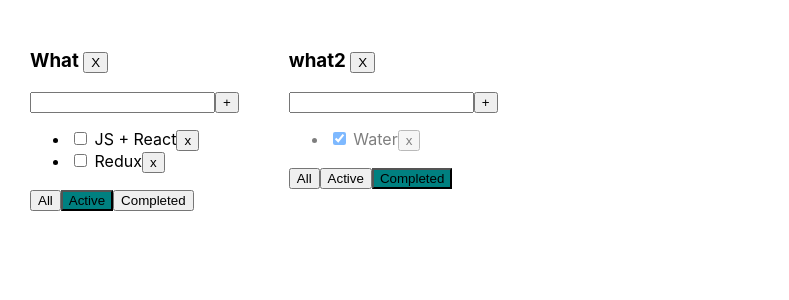
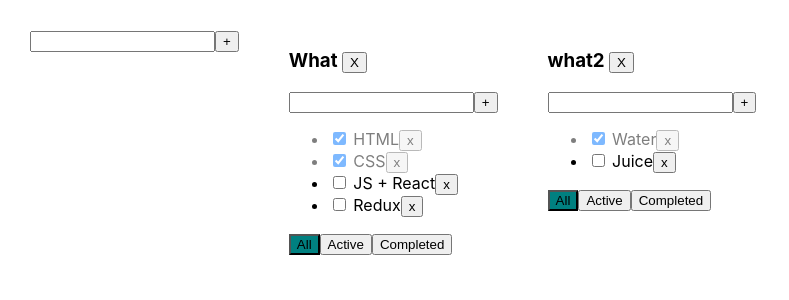
Before and after one commit to lufamukr/todolist-dimych, a React (Create React App) app: page / in a window 1280 px wide. Shown: the top 300 px of the page, without its empty margins (0-789 px from the left). Built offline with nearby package versions, Linux system fonts and the light colour scheme.

Commit message:
func addItem

```diff
--- a/src/App.tsx
+++ b/src/App.tsx
@@ -2,6 +2,7 @@ import React, { useState } from "react";
 import "./App.css";
 import { TasksPropsType, TodoList } from "./components/TodoList";
 import { v1 } from "uuid";
+import { AddItemForm } from "./components/AddItemForm";
 
 export type FilterPropsType = "all" | "completed" | "active";
 
@@ -15,15 +16,12 @@ let todolistId1 = v1();
 let todolistId2 = v1();
 
 function App() {
-
   let [todolists, setTodolists] = useState<Array<TodolistsType>>([
-    { id: todolistId1, title: "What", filter: "active" },
-    { id: todolistId2, title: "what2", filter: "completed" },
+    { id: todolistId1, title: "What", filter: "all" },
+    { id: todolistId2, title: "what2", filter: "all" },
   ]);
 
-
-  let [currTasks, setTasks] = useState(
-    {
+  let [currTasks, setTasks] = useState({
     [todolistId1]: [
       { id: v1(), title: "HTML", isDone: true },
       { id: v1(), title: "CSS", isDone: true },
@@ -33,25 +31,23 @@ function App() {
     [todolistId2]: [
       { id: v1(), title: "Water", isDone: true },
       { id: v1(), title: "Juice", isDone: false },
-      ]
-    }
-  )
-
+    ],
+  });
 
   function removeLi(id: string, todoId: string) {
     let todo = currTasks[todoId];
     let filteredTask = todo.filter((t) => {
       return t.id !== id;
     });
-    currTasks[todoId] = filteredTask
-    setTasks({...currTasks});
+    currTasks[todoId] = filteredTask;
+    setTasks({ ...currTasks });
   }
 
   function addTask(title: string, todoId: string) {
     let todo = currTasks[todoId];
     let newTask = { id: v1(), title: title, isDone: false };
     currTasks[todoId] = [newTask, ...todo];
-    setTasks({...currTasks});
+    setTasks({ ...currTasks });
   }
 
   function changeFilter(value: FilterPropsType, todolistsId: string) {
@@ -65,14 +61,13 @@ function App() {
   }
 
   function changeTaskStatus(taskId: string, isDoneIs: boolean, todoId: string) {
-
     let todo = currTasks[todoId];
     let task = todo.find((t) => {
       return t.id === taskId;
     });
     if (task) {
       task.isDone = isDoneIs;
-      setTasks({...currTasks});
+      setTasks({ ...currTasks });
     }
   }
 
@@ -80,11 +75,14 @@ function App() {
     let filteredTodolist = todolists.filter((f) => f.id !== idTodo);
     setTodolists(filteredTodolist);
     delete currTasks[idTodo];
-    setTasks({...currTasks});
-  }
+    setTasks({ ...currTasks });
+  };
 
   return (
     <div className="App">
+
+      <AddItemForm addItem={() => {}} />
+
       {todolists.map((m) => {
         let tasksForTodoList = currTasks[m.id];
 
@@ -118,6 +116,4 @@ function App() {
   );
 }
 
-// 06 todolist for students start
-
 export default App;
--- /dev/null
+++ b/src/components/AddItemForm.tsx
@@ -0,0 +1,56 @@
+import { ChangeEvent, useState } from "react";
+
+type AddItemFormType = {
+  addItem: (title: string) => void;
+}
+
+export function AddItemForm(props: AddItemFormType) {
+
+  let [newTaskTitle, setNewTaskTitle] = useState("");
+
+  const inInputAddTitle = (e: ChangeEvent<HTMLInputElement>) => {
+    setNewTaskTitle(e.currentTarget.value);
+  };
+
+  let [error, setError] = useState<string | null>(null);
+
+  const addTask = () => {
+    if (newTaskTitle.trim() !== "") {
+      props.addItem(newTaskTitle.trim());
+      setNewTaskTitle("");
+    } else {
+      setError("Field is required");
+    }
+  }
+
+  const onKeyDownHandler = (e: React.KeyboardEvent<HTMLInputElement>) => {
+    setError(null);
+    if (e.key === "Enter") {
+      if (newTaskTitle.trim() !== "") {
+        props.addItem(newTaskTitle.trim());
+        setNewTaskTitle("");
+      } else {
+        setError("Field is required");
+      }
+    }
+  };
+
+  return(
+    <div>
+    <input
+      value={newTaskTitle}
+      onChange={inInputAddTitle}
+      className={error ? "error" : ""}
+      onKeyUp={onKeyDownHandler}
+    />
+    <button
+      onClick={addTask}
+    >
+      +
+    </button>
+    {{ error } && <div className="error-msg">{error}</div>}
+  </div>
+  )
+}
+
+// 06 todolist for students 14min
--- a/src/components/TodoList.tsx
+++ b/src/components/TodoList.tsx
@@ -1,5 +1,6 @@
 import React, { ChangeEvent, useState } from "react";
 import { FilterPropsType } from "../App";
+import { AddItemForm } from "./AddItemForm";
 
 export type TasksPropsType = {
   id: string;
@@ -20,12 +21,6 @@ type TodoListPropsType = {
 };
 
 export function TodoList(props: TodoListPropsType) {
-  const inInputAddTitle = (e: ChangeEvent<HTMLInputElement>) => {
-    setNewTaskTitle(e.currentTarget.value);
-  };
-
-  let [newTaskTitle, setNewTaskTitle] = useState("");
-  let [error, setError] = useState<string | null>(null);
 
   const onAllClickHandler = () => {
     props.changeFilter("all", props.idTodolists);
@@ -37,46 +32,18 @@ export function TodoList(props: TodoListPropsType) {
     props.changeFilter("completed", props.idTodolists);
   };
 
-  const onKeyDownHandler = (e: React.KeyboardEvent<HTMLInputElement>) => {
-    setError(null);
-    if (e.key === "Enter") {
-      if (newTaskTitle.trim() !== "") {
-        props.addTask(newTaskTitle.trim(), props.idTodolists);
-        setNewTaskTitle("");
-      } else {
-        setError("Field is required");
-      }
-    }
-  };
-
   const removeTodolist = () => {
     props.removeTodolist(props.idTodolists)
+  }
+
+  const currAddTask = (title: string) => {
+    props.addTask(title, props.idTodolists)
   }
 
   return (
     <div>
       <h3>{props.todoTitle} <button onClick={removeTodolist}>X</button></h3>
-      <div>
-        <input
-          value={newTaskTitle}
-          onChange={inInputAddTitle}
-          className={error ? "error" : ""}
-          onKeyUp={onKeyDownHandler}
-        />
-        <button
-          onClick={() => {
-            if (newTaskTitle.trim() !== "") {
-              props.addTask(newTaskTitle.trim(), props.idTodolists);
-              setNewTaskTitle("");
-            } else {
-              setError("Field is required");
-            }
-          }}
-        >
-          +
-        </button>
-        {{ error } && <div className="error-msg">{error}</div>}
-      </div>
+      <AddItemForm addItem={currAddTask} />
       <ul>
         {props.tasks.map((t) => {
           const onChangeHandler = (e: ChangeEvent<HTMLInputElement>) => {
```
Lines whose indentation alone changed are shown as unchanged.
